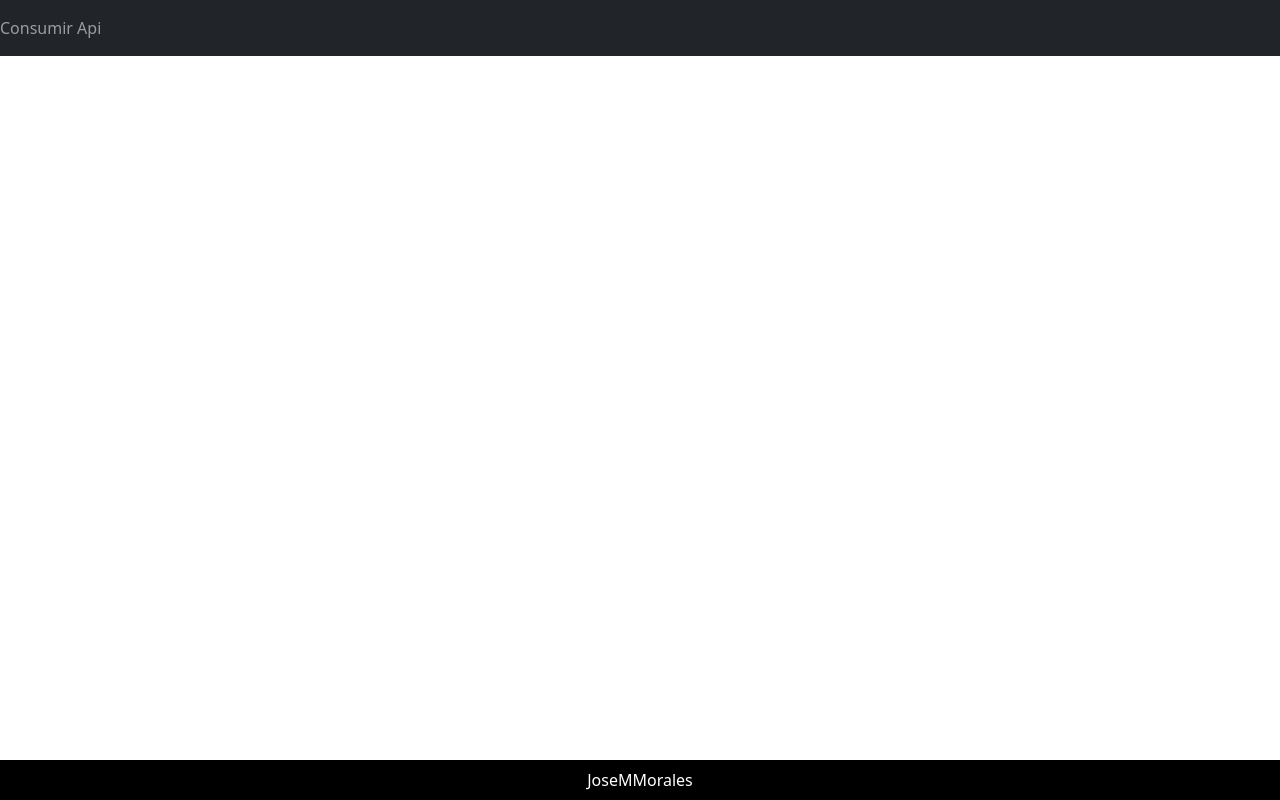
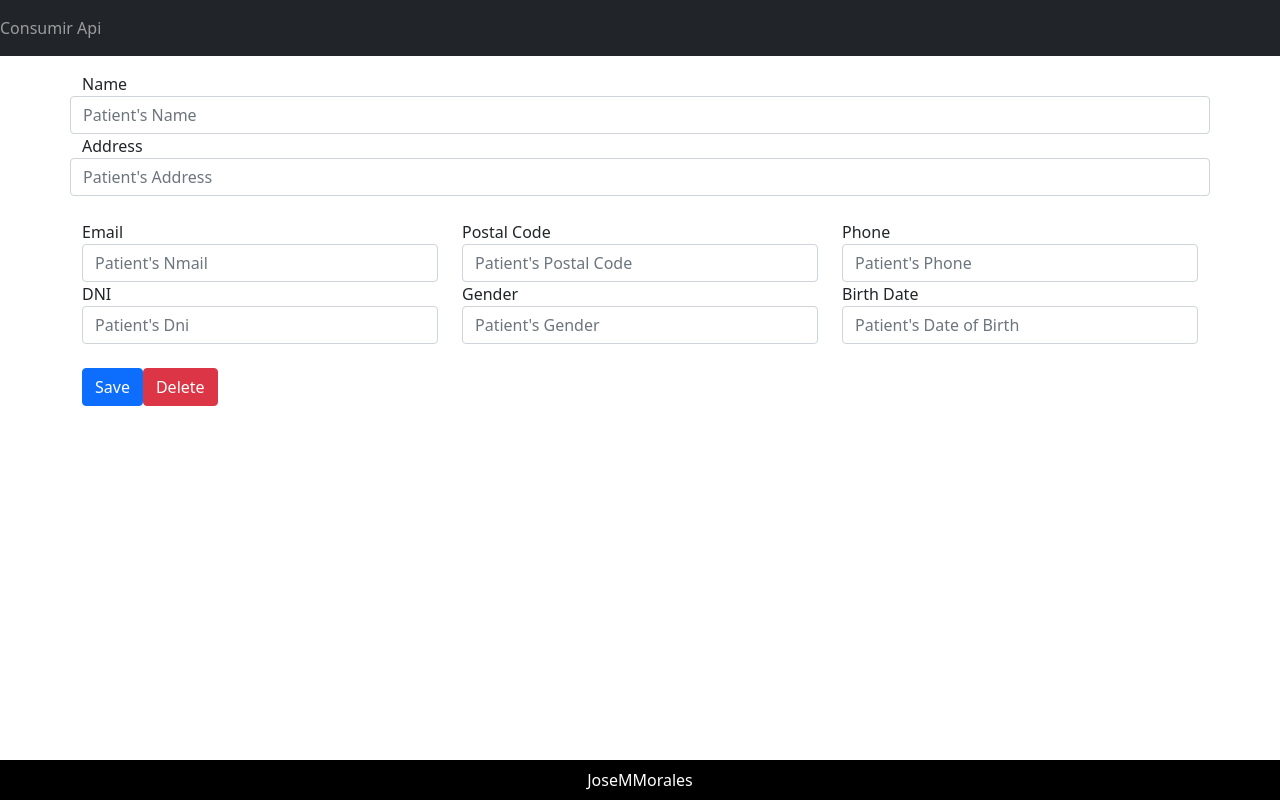
Before and after one commit to JoseMMorales/Angular-Consume-Api, an Angular app: page /edit/1 in a window 1280 px wide. Built offline with nearby package versions, Linux system fonts and the light colour scheme; no server answers.

Commit message:
Adding put and delete functionallity for patients in the dashboard

```diff
--- a/package.json
+++ b/package.json
@@ -21,6 +21,7 @@
     "bootstrap": "^5.1.3",
     "jquery": "^3.6.0",
     "rxjs": "~6.6.0",
+    "rxjs-compat": "^6.6.7",
     "tslib": "^2.3.0",
     "zone.js": "~0.11.4"
   },
--- a/src/app/interfaces/patient.interface.ts
+++ b/src/app/interfaces/patient.interface.ts
@@ -1,8 +1,9 @@
 export interface Patient {
+    [index: number]: Patient;
     PacienteId: string;
     DNI: string;
     Nombre: string;
-    Direccion: string;
+    Direccion?: string;
     CodigoPostal:string;
     Telefono: string;
     Genero: string;
--- a/src/app/services/api/api.service.ts
+++ b/src/app/services/api/api.service.ts
@@ -32,4 +32,21 @@ export class ApiService {
 
     return this.http.get<Patient>(address);
   }
+
+  putPatient(form: Patient):Observable<ResponseI> {
+    let address = this.url + "pacientes";
+
+    return this.http.put<ResponseI>(address, form);
+  }
+
+  deletePatient(form: Patient): Observable<ResponseI>{
+    let address = this.url + "pacientes";
+    let options = {
+      header: new HttpHeaders({
+        'Content-type': 'application/json',
+      }),
+      body: form
+    }
+    return this.http.delete<ResponseI>(address, options);
+  }
 }
--- a/src/app/views/edit/edit.component.html
+++ b/src/app/views/edit/edit.component.html
@@ -1,5 +1,39 @@
 <app-header></app-header>
 <div class="container">
-
-</div>
+    <br>
+    <form [formGroup]="editForm" (ngSubmit)="submitForm(editForm.value)">
+        <div class="form-group row">
+            <label for="NameInput">Name</label>
+            <input type="text" class="form-control" placeholder="Patient's Name" formControlName="nombre" id="NameInput">
+        </div>
+        <div class="form-group row">
+            <label for="AddressInput">Address</label>
+            <input type="text" class="form-control" placeholder="Patient's Address" formControlName="direccion" id="AddressInput">
+        </div>
+        <br>
+        <div class="form-group row">
+            <div class="col">
+                <label for="EmailInput">Email</label>
+                <input type="text" class="form-control" placeholder="Patient's Nmail" formControlName="correo" id="EmailInput">
+                <label for="DniInput">DNI</label>
+                <input type="text" class="form-control" placeholder="Patient's Dni" formControlName="dni" id="DniInput">
+            </div>
+            <div class="col">
+                <label for="PostalCodeInput">Postal Code</label>
+                <input type="text" class="form-control" placeholder="Patient's Postal Code" formControlName="codigoPostal" id="PostalCodeInput">
+                <label for="GenderInput">Gender</label>
+                <input type="text" class="form-control" placeholder="Patient's Gender" formControlName="genero" id="GenderInput">
+            </div>
+            <div class="col">
+                <label for="PhoneInput">Phone</label>
+                <input type="tel" class="form-control" placeholder="Patient's Phone" formControlName="telefono" id="PhoneInput">
+                <label for="BirthDateInput">Birth Date</label>
+                <input type="text" class="form-control" placeholder="Patient's Date of Birth" formControlName="fechaNacimiento" id="BirthDateInput">
+            </div>
+        </div>
+        <br>
+        <button type="submit" class="btn btn-primary">Save</button>
+        <button type="button" class="btn btn-danger" (click)="delete()">Delete</button>
+    </form>
+</div><br><br>
 <app-footer></app-footer>
--- a/src/app/views/edit/edit.component.ts
+++ b/src/app/views/edit/edit.component.ts
@@ -2,6 +2,7 @@ import { Component, OnInit } from '@angular/core';
 import { Router, ActivatedRoute } from '@angular/router';
 import { Patient } from '../../interfaces/patient.interface';
 import { ApiService } from '../../services/api/api.service';
+import { FormGroup, FormControl, Validators } from '@angular/forms';
 
 @Component({
   selector: 'app-edit',
@@ -11,6 +12,19 @@ import { ApiService } from '../../services/api/api.service';
 export class EditComponent implements OnInit {
 
   detailsPatient:Patient | undefined;
+
+  editForm = new FormGroup({
+    nombre: new FormControl(''),
+    correo: new FormControl(''),
+    dni: new FormControl(''),
+    direccion: new FormControl(''),
+    codigoPostal: new FormControl(''),
+    genero: new FormControl(''),
+    telefono: new FormControl(''),
+    token: new FormControl(''),
+    pacienteId: new FormControl(''),
+    fechaNacimiento: new FormControl(''),
+  });
 
   constructor(
     private router: Router,
@@ -22,9 +36,20 @@ export class EditComponent implements OnInit {
     let patientId: string = this.activeRouter.snapshot.paramMap.get('id') || '' ;
     let token = this.getToken();
 
-    this.api.getSinglePatient(patientId).subscribe(data=>{
-      console.log(data);
-
+    this.api.getSinglePatient(patientId).subscribe(result=>{
+       this.detailsPatient = result[0]
+       this.editForm.setValue({
+        nombre: this.detailsPatient.Nombre,
+        correo: this.detailsPatient.Correo,
+        dni: this.detailsPatient.DNI,
+        direccion: this.detailsPatient.Direccion,
+        codigoPostal: this.detailsPatient.CodigoPostal,
+        genero: this.detailsPatient.Genero,
+        telefono: this.detailsPatient.Telefono,
+        token: token,
+        pacienteId: patientId,
+        fechaNacimiento: this.detailsPatient.FechaNacimiento,
+       });
     })
   }
 
@@ -32,4 +57,23 @@ export class EditComponent implements OnInit {
     return localStorage.getItem('token');
   }
 
+  submitForm(form: Patient){
+    this.api.putPatient(form).subscribe(data=> {
+      console.log(data);
+      if (data.status == 'ok') {
+        this.router.navigate(['dashboard']);
+      }
+    });
+  }
+
+  delete() {
+    let data: Patient = this.editForm.value;
+
+    this.api.deletePatient(data).subscribe(data=> {
+       console.log(data);
+       if (data.status == 'ok') {
+        this.router.navigate(['dashboard']);
+       }
+    });
+  }
 }
```
Also changed, not shown: 1 other file (tests, documents, lock files or other folders).
